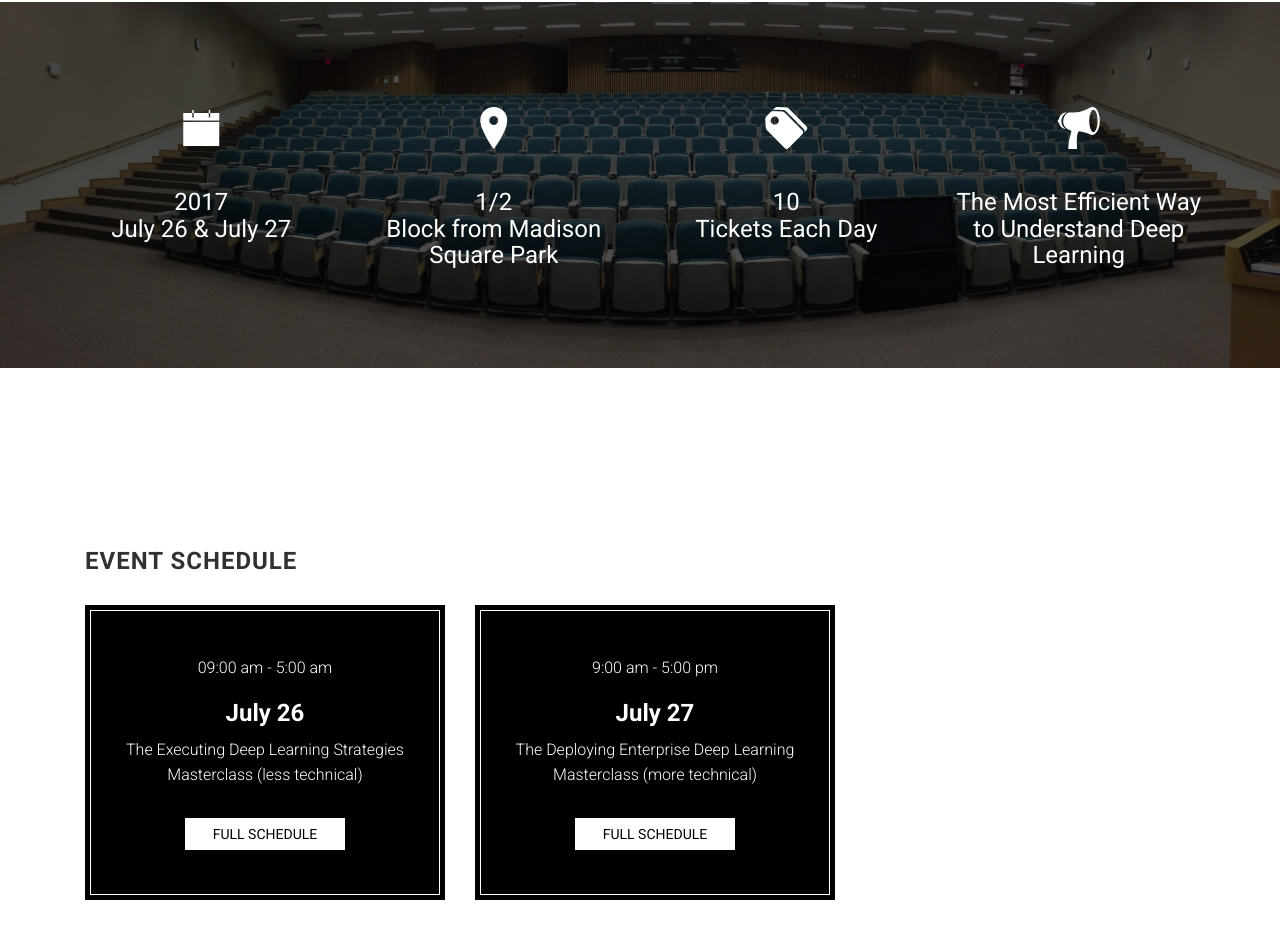
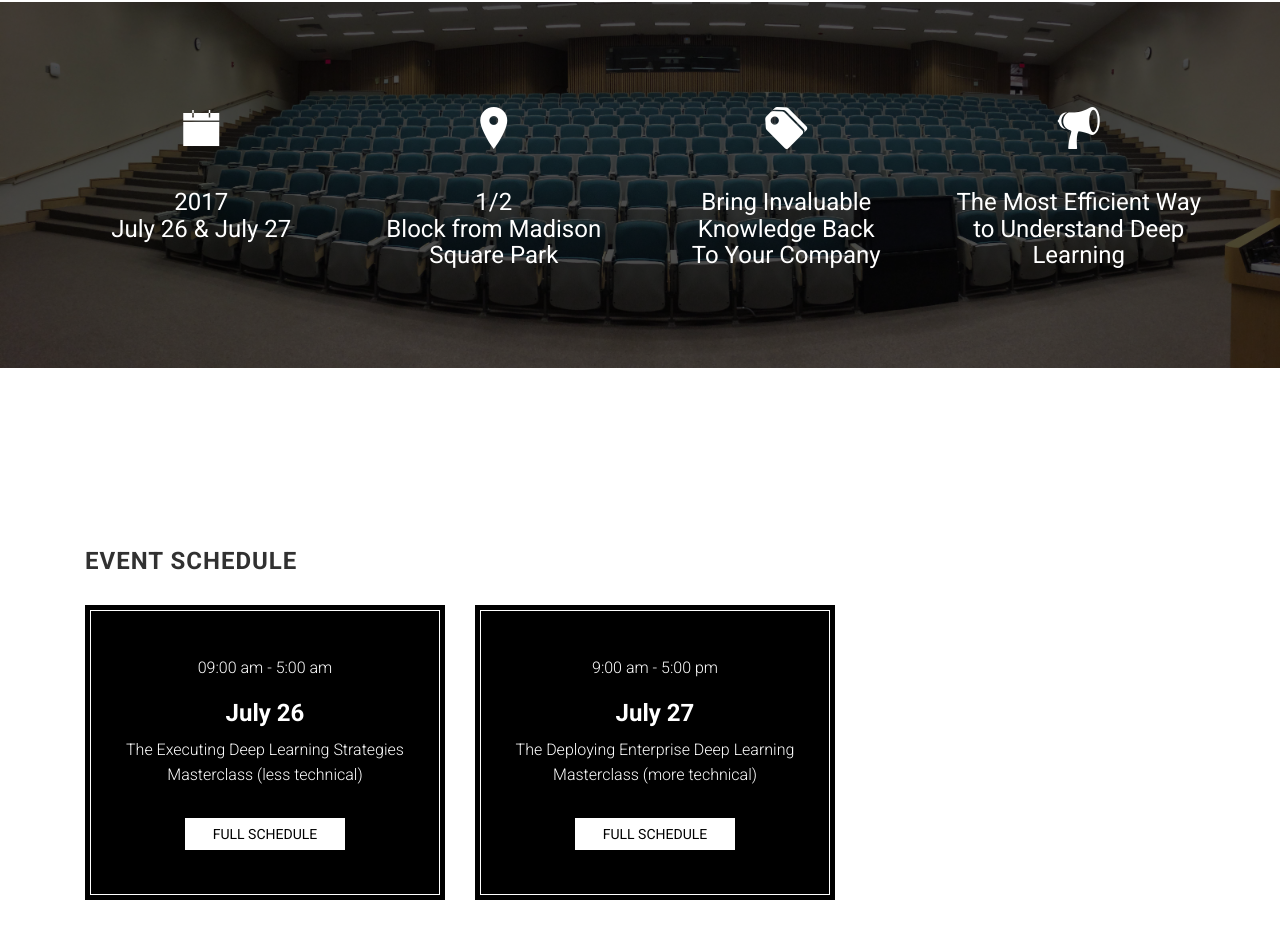
Before and after one commit to EnterpriseDeepLearning/www.info.deeplearningconf.com, a website: page index.html in a window 1280 px wide. Shown: the part 1455-2394 px from the top of the page. Drawn offline with nearby package versions, Linux system fonts and the light colour scheme; files that its build step writes are made by us from their sources; files whose address does not match are found by name.

Commit message:
Update index.html

```diff
--- a/index.html
+++ b/index.html
@@ -118,7 +118,7 @@
                 <div class="col-sm-3">
 
                     <i class="ion-pricetags"></i>
-                    <h3>10<br>Tickets Each Day</h3>
+                    <h3>Bring Invaluable Knowledge Back<br>To Your Company</h3>
 
                 </div>
                 <div class="col-sm-3">
```
